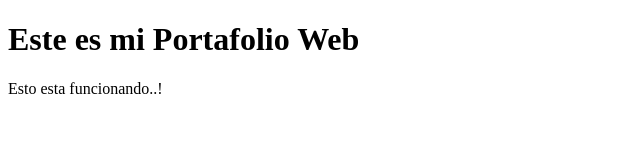
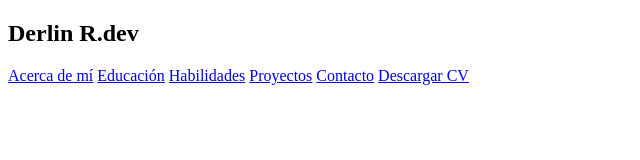
Before and after one commit to Dr-DerlinX/Dr-DerlinX.github.io, a plain HTML site: page index.html in a window 1280 px wide. Shown: the whole page, without its empty margins (0-640 px from the left). Drawn offline with Linux system fonts and the light colour scheme.

Commit message:
Agregue dos carpeta style , js

```diff
--- a/index.html
+++ b/index.html
@@ -6,7 +6,20 @@
     <title>Portfolio Wbe</title>
 </head>
 <body>
-    <h1>Este es mi Portafolio Web</h1>
-    <p>Esto esta funcionando..!</p>
+    <header>
+        <nav>
+            <div class="container">
+                <h1 class="neonText">Derlin R.dev</h1>
+            </div>
+            <div>
+                <a class="neonMenu" href="#about">Acerca de mí</a>
+                <a href="#education">Educación</a>
+                <a href="#skills">Habilidades</a>
+                <a href="#projects">Proyectos</a>
+                <a href="#contact">Contacto</a>
+                <a href="tu_cv.pdf" target="_blank" class="contact-btn">Descargar CV</a>
+            </div>
+        </nav>
+    </header>
 </body>
 </html>
```
